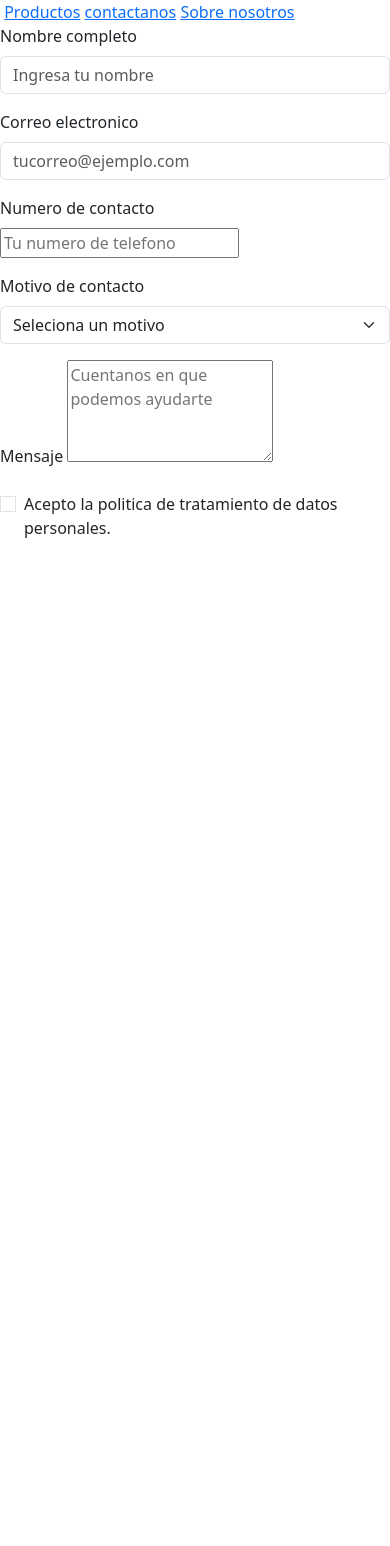
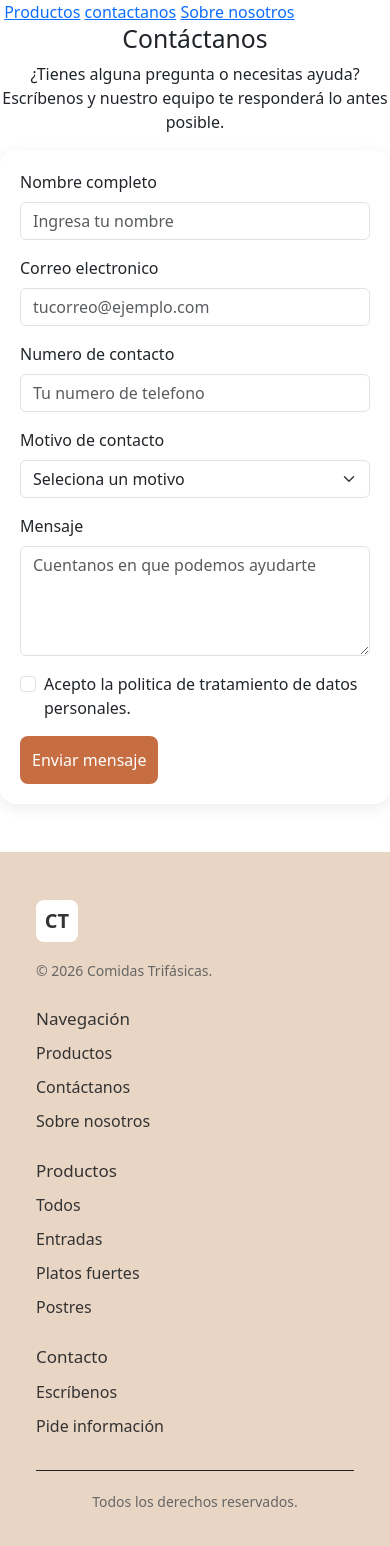
Before and after one commit to ThomasEspinosa86/ComidasTrifasicas, a plain HTML site: page index.html in a window 390 px wide. Before the commit the page ends 844 px from the top, so only its background shows below. Drawn offline with nearby package versions, Linux system fonts and the light colour scheme.

Commit message:
Soluciona conflictos de integración

```diff
--- a/app.js
+++ b/app.js
@@ -1 +1,63 @@
 //aqui debemos poner un arreglo con los elementos de la comida
+
+
+const form = document.getElementById("form-contacto");
+const aviso = document.getElementById("aviso");
+
+if (form) {
+    form.addEventListener("submit", async (e) => {
+        e.preventDefault();
+
+        // Validar los campos del formulario
+        if (!form.checkValidity()) {
+            form.classList.add("was-validated");
+            return;
+        }
+
+        // Obtener el botón y desactivarlo mientras se envía
+        const boton = form.querySelector('button[type="submit"]');
+        boton.disabled = true;
+        boton.textContent = "Enviando...";
+
+        try {
+            // Enviar los datos a Formspree
+            const respuesta = await fetch(form.action, {
+                method: "POST",
+                body: new FormData(form),
+                headers: {
+                    Accept: "application/json"
+                }
+            });
+
+            if (!respuesta.ok) {
+                throw new Error("No se pudo enviar el formulario");
+            }
+
+            // Mostrar mensaje de éxito
+            aviso.textContent =
+                "¡Gracias! Recibimos tu mensaje y te responderemos pronto.";
+
+            aviso.classList.remove("d-none", "alert-danger");
+            aviso.classList.add("alert-success");
+
+            // Limpiar el formulario
+            form.reset();
+            form.classList.remove("was-validated");
+
+        } catch (error) {
+            // Mostrar mensaje de error
+            aviso.textContent =
+                "No se pudo enviar el mensaje. Inténtalo de nuevo.";
+
+            aviso.classList.remove("d-none", "alert-success");
+            aviso.classList.add("alert-danger");
+
+            console.error("Error al enviar el formulario:", error);
+
+        } finally {
+            // Reactivar el botón
+            boton.disabled = false;
+            boton.textContent = "Enviar mensaje";
+        }
+    });
+}
--- a/index.html
+++ b/index.html
@@ -3,9 +3,9 @@
 <head>
     <meta charset="UTF-8">
     <meta name="viewport" content="width=device-width, initial-scale=1.0">
-    <link rel="stylesheet" href="styles.css">
     <link href="https://cdn.jsdelivr.net/npm/bootstrap@5.3.8/dist/css/bootstrap.min.css" rel="stylesheet">
     <link href="https://cdn.jsdelivr.net/npm/bootstrap-icons@1.11.3/font/bootstrap-icons.min.css" rel="stylesheet">
+    <link rel="stylesheet" href="styles.css">
     <title>Document</title>
 </head>
 <body>
@@ -22,34 +22,44 @@
     <main><!--slider galeria visual de un par de productos-->
 
     </main>
-    <section id="productos--"><!-- plato fuerte[{},{},{}], entradas[{},{},{}], postres[{},{},{}].
+    <section id="productos"><!-- plato fuerte[{},{},{}], entradas[{},{},{}], postres[{},{},{}].
         se cargaran los elementos con JS del catalogo de productos tarjeticas-->
 
     </section>
     <section id="contactanos"><!--formulario->Andres Florez-->
-        <form action="">
+        <div class="texto-contacto">
+            <h2>Contáctanos</h2>
+            <p>
+                ¿Tienes alguna pregunta o necesitas ayuda? Escríbenos y nuestro
+                equipo te responderá lo antes posible.
+            </p>
+        </div>
+        <form id="form-contacto" class="needs-validation formulario-contacto" action="https://formspree.io/f/mvkkadrv" novalidate>
             <!-- Div de nombre completo -->
             <div class="mb-3">
                 <label for="nombre" class="form-label">Nombre completo</label>
-                <input type="text" class="form-control" id="nombre" name="nombre" placeholder="Ingresa tu nombre">
+                <input type="text" class="form-control" id="nombre" name="nombre" placeholder="Ingresa tu nombre" required>
+                <div class="invalid-feedback">Por favor, ingresa tu nombre completo</div>
             </div>
 
             <!-- Div de correo electronico -->
             <div class="mb-3">
                 <label for="correo" class="form-label">Correo electronico</label>
-                <input type="email" class="form-control" id="correo" name="correo" placeholder="tucorreo@ejemplo.com">
+                <input type="email" class="form-control" id="correo" name="correo" placeholder="tucorreo@ejemplo.com" required>
+                <div class="invalid-feedback">Por favor, ingresa tu correo electronico</div>
             </div>
 
             <!-- Div de Numero de contacto -->
             <div class="mb-3">
                 <label for="telefono" class="form-label">Numero de contacto</label>
-                <input type="tel" class="telefono" id="telefono" placeholder="Tu numero de telefono">
+                <input type="tel" class="form-control" id="telefono" name="telefono" placeholder="Tu numero de telefono" required>
+                <div class="invalid-feedback">Por favor, ingresa tu numero de contacto</div>
             </div>
 
             <!-- Div de Motivo de contacto con sus opciones -->
-             <div class="mb-3">
+            <div class="mb-3">
                 <label for="motivo" class="form-label">Motivo de contacto</label>
-                <select class="form-select" name="motivo" id="motivo">
+                <select class="form-select" name="motivo" id="motivo" required>
                     <option value="" selected disabled>Seleciona un motivo</option>
                     <option value="informacion">Informacion general</option>
                     <option value="problemas">Problemas con la plataforma</option>
@@ -57,27 +67,68 @@
                     <option value="negocios">Informacion para restaurantes o negocios</option>
                     <option value="otros">Otros</option>
                 </select>
-             </div>
+                <div class="invalid-feedback">Por favor, selecciona un motivo de contacto</div>
+            </div>
 
             <div class="mb-3">
                 <label for="mensaje" class="form-label">Mensaje</label>
-                <textarea name="form-control" id="mensaje" name="mensaje" rows="4" placeholder="Cuentanos en que podemos ayudarte"></textarea>
+                <textarea class="form-control" id="mensaje" name="mensaje" rows="4" placeholder="Cuentanos en que podemos ayudarte" required></textarea>
+                <div class="invalid-feedback">Por favor, ingresa tu mensaje</div>
             </div>
 
             <!-- Div de politica de datos-->
             <div class="form-check mb-3">
-                <input class="form-check-input" type="text" id="politica" name="politica">
+                <input class="form-check-input" type="checkbox" id="politica" name="politica" required>
                 <label class="form-check-label" for="politica">
                     Acepto la politica de tratamiento de datos personales.
                 </label>
+                <div class="invalid-feedback">Por favor, acepta la politica de tratamiento de datos</div>
             </div>
+            <button type="submit" class="btn btn-contacto">
+                Enviar mensaje
+            </button>
+            <div id="aviso" class="alert d-none mt-4" role="alert"></div>
         </form>
     </section>
     <section id="sobreNosotros"></section>
-    <footer><!-- aqui puedes poner una lista y si queres img dentro de la lista podes hacerlo-->
+    <!--Footer Andres-Florez -->
+    <footer class="footer-pagina"><!-- aqui puedes poner una lista y si queres img dentro de la lista podes hacerlo-->
+        <div class="container">
+            <div class="footer-contenido">
+                <div class="footer-marca">
+                    <span class="footer-logo">CT</span>
+                    <p>&copy; 2026 Comidas Trifásicas.</p>
+                </div>
+
+                <div class="footer-seccion">
+                    <h2>Navegación</h2>
+                    <a href="#productos">Productos</a>
+                    <a href="#contactanos">Contáctanos</a>
+                    <a href="#sobreNosotros">Sobre nosotros</a>
+                </div>
+
+                <div class="footer-seccion">
+                    <h2>Productos</h2>
+                    <a href="#productos">Todos</a>
+                    <a href="#productos">Entradas</a>
+                    <a href="#productos">Platos fuertes</a>
+                    <a href="#productos">Postres</a>
+                </div>
+
+                <div class="footer-seccion">
+                    <h2>Contacto</h2>
+                    <a href="#contactanos">Escríbenos</a>
+                    <a href="#contactanos">Pide información</a>
+                </div>
+            </div>
+
+            <p class="footer-derechos">
+                Todos los derechos reservados.
+            </p>
+        </div>
 
     </footer>
-    <script src="https://cdn.jsdelivr.net/npm/bootstrap@5.3.3/dist/js/bootstrap.bundle.min.js"></script>
+    <script src="https://cdn.jsdelivr.net/npm/bootstrap@5.3.8/dist/js/bootstrap.bundle.min.js"></script>
     <script src="app.js"></script>
 </body>
 </html>
--- a/styles.css
+++ b/styles.css
@@ -0,0 +1,122 @@
+/* Texto contacto */
+.texto-contacto {
+    text-align: center;
+}
+
+/* Tarjeta del formulario */
+.formulario-contacto {
+    max-width: 740px;
+    margin: 0 auto;
+    padding: 30px;
+    background-color: #ffffff;
+    border-radius: 16px;
+    box-shadow: 0 4px 15px rgba(0, 0, 0, 0.08);
+    transition: transform 0.3s ease, box-shadow 0.3s ease;
+}
+
+.formulario-contacto:hover {
+    transform: translateY(-4px);
+    box-shadow: 0 8px 24px rgba(0, 0, 0, 0.14);
+}
+
+/* Boton de contacto */
+.btn-contacto {
+    background-color: #C66D42;
+    color: #ffffff;
+    border: none;
+    padding: 12px;
+    border-radius: 8px;
+}
+/* efecto para el cursor */
+.btn-contacto:hover {
+    background-color: #A95631;
+    color: #ffffff;
+}
+
+/* AJustes a pantallas pequeñas */
+@media (max-width: 576px) {
+    .formulario-contacto {
+        padding: 20px;
+    }
+}
+
+/* Footer o pie de pagina */
+.footer-pagina {
+    background-color: #E8D5C4;
+    color: #333333;
+    margin-top: 48px;
+    padding: 48px 24px;
+}
+
+.footer-contenido {
+    display: grid;
+    grid-template-columns: 1.4fr repeat(3, 1fr);
+    gap: 40px;
+    padding-bottom: 32px;
+}
+
+.footer-marca {
+    display: flex;
+    flex-direction: column;
+    gap: 18px;
+}
+
+.footer-logo {
+    display: grid;
+    width: 42px;
+    height: 42px;
+    place-items: center;
+    border-radius: 8px;
+    background-color: #ffffff;
+    color: #333333;
+    font-size: 20px;
+    font-weight: 700;
+}
+
+.footer-marca p,
+.footer-derechos {
+    margin: 0;
+    color: #666666;
+    font-size: 14px;
+}
+
+.footer-seccion {
+    display: flex;
+    flex-direction: column;
+    gap: 10px;
+}
+
+.footer-seccion h2 {
+    margin: 0 0 2px;
+    color: #333333;
+    font-size: 17px;
+}
+
+.footer-seccion a {
+    color: #333333;
+    text-decoration: none;
+    transition: color 0.2s;
+}
+
+.footer-seccion a:hover {
+    color: #C66D42;
+}
+
+.footer-derechos {
+    border-top: 1px solid #242424;
+    padding-top: 20px;
+    text-align: center;
+}
+
+@media (max-width: 768px) {
+    .footer-contenido {
+        grid-template-columns: repeat(2, 1fr);
+    }
+}
+
+@media (max-width: 576px) {
+    .footer-contenido {
+        grid-template-columns: 1fr;
+        gap: 28px;
+    }
+}
```
Also changed, not shown: img/Bandeja paisa.jpg (added), img/Flan.jpg (added), img/Gelatina.jpg (added), img/Hamburguesa.jpg (added), img/Helado.jpg (added), img/MiniH.jpg (added), img/miniS.jpg (added), img/pan.jpg (added), img/perro.jpg (added).
